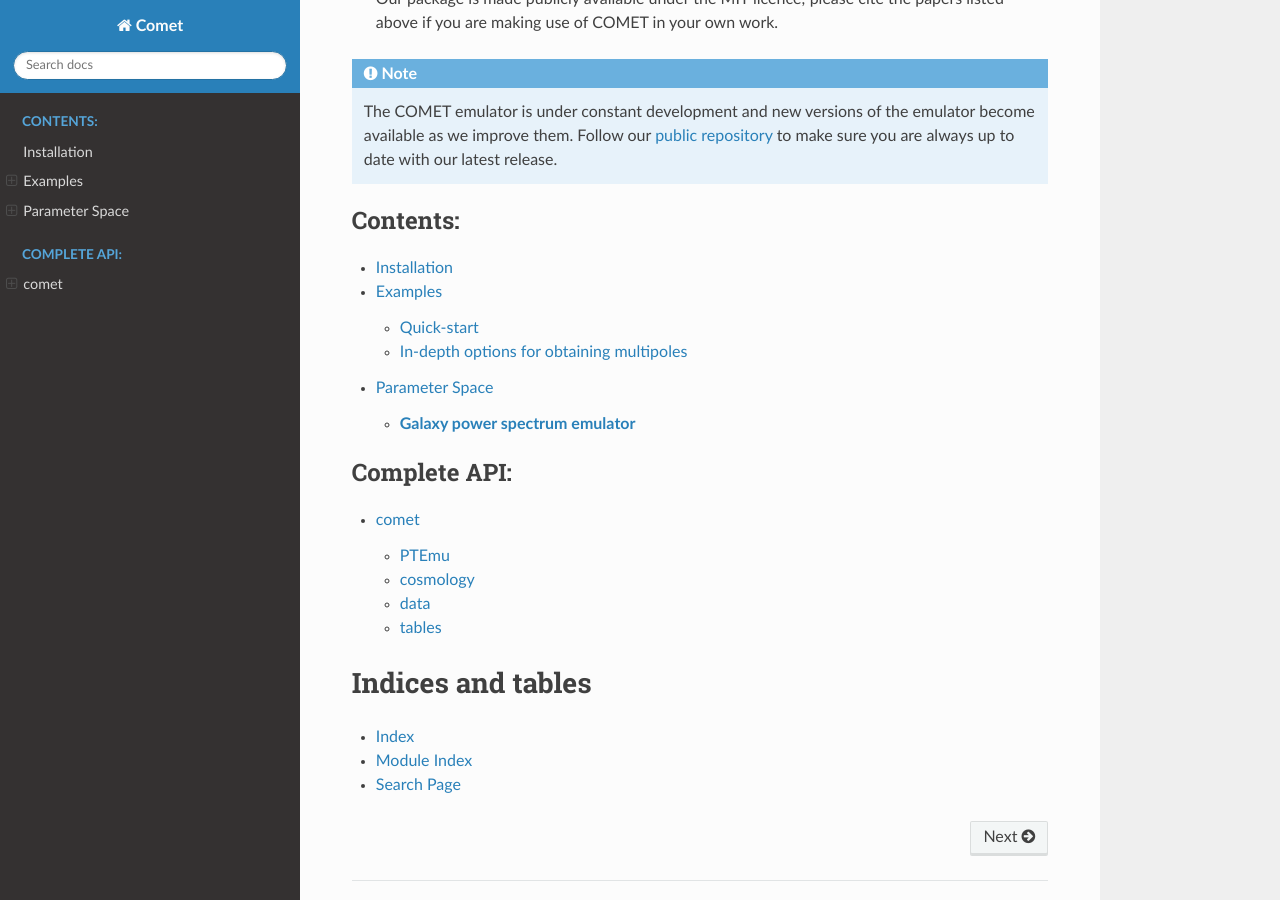
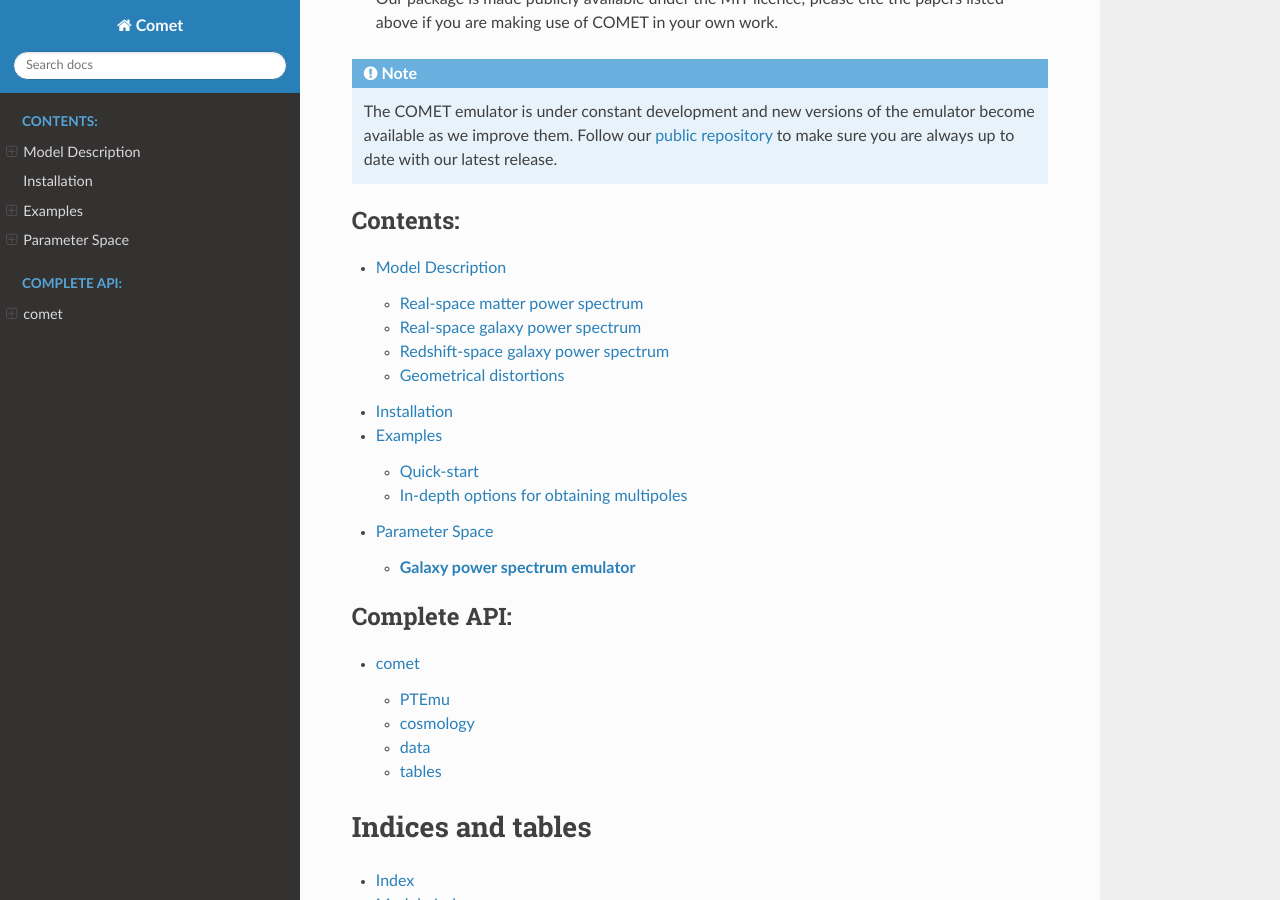
Before and after one commit to adematti/comet-emu, a Sphinx documentation site: the page built from docs/source/index.rst, in a window 1280 px wide and 900 px high, scrolled down 1304 px. Built offline with Sphinx 7.4.7 and the Read the Docs theme 2.0.0, drawn with Linux system fonts in a browser that asks for light colours; some of the changed lines change nothing that is shown.

Commit message:
Added model description section

```diff
--- a/docs/source/index.rst
+++ b/docs/source/index.rst
@@ -72,6 +72,7 @@
    :maxdepth: 2
    :caption: Contents:
 
+   model
    installation
    ./Tutorial/example
    spaceparams
--- /dev/null
+++ b/docs/source/model.rst
@@ -0,0 +1,453 @@
+Model Description
+=================
+
+In this section we provide a description of the theoretical framework necessary
+to model the anisotropic galaxy power spectrum :math:`P_\mathrm{gg}(k,z,\mu)`
+and its Legendre multipoles :math:`P^{(\ell)}(k,z)`, which are the main
+quantities provided by the COMET emulator.
+
+Real-space matter power spectrum
+--------------------------------
+
+**Standard Perturbation Theory**
+
+Following the classical approach of perturbative methods, we consider
+how small post-inflationary fluctuations in the matter density field
+:math:`\rho_\mathrm{m}` evolve into the current large-scale distribution
+probed by galaxy redshift surveys. The regime of validity of Cosmological
+Perturbation Theory is limited only down to mildly non-linear scales, where the
+matter density contrast
+
+.. math::
+  \delta_\mathrm{m}({\bf{x}},t)= \
+  \frac{\rho_\mathrm{m}({\bf{x}},t)}{\bar{\rho}_\mathrm{m}(t)}-1
+
+is still small enough that can be described by means of analytical approaches
+(unless explicitly noted, for sake of easiness we omit all the
+time-dependencies in the rest of this section).
+
+It is more convenient to work with wavemodes :math:`{\bf{k}}` rather than with
+comoving separations :math:`{\bf{x}}`, and therefore it is better to define the
+Fourier transform of :math:`\delta_\mathrm{m}({\bf{x}})` as
+
+.. math::
+  \delta_\mathrm{m}({\bf{k}}) = \int \frac{d{\bf{x}}}{(2\pi)^3} \
+  \, e^{-i{\bf{k}}\cdot{\bf{x}}} \, \delta_\mathrm{m}({\bf{x}}).
+
+The matter power spectrum :math:`P_\mathrm{mm}(k)` is defined as the
+auto-covariance function of :math:`\delta_\mathrm{m}`, namely
+
+.. math::
+  <\delta_\mathrm{m}({\bf{k}})\delta_\mathrm{m}({\bf{k'}})> \
+  = (2\pi)^3 \, \delta_\mathrm{D}({\bf{k}}+{\bf{k'}}) \, P_\mathrm{m}(k),
+
+where :math:`\delta_\mathrm{D}` is the Dirac delta, and we made use of both
+homogeneity and isotropy of the matter density field to express the argument of
+the power spectrum as the modulus of the wavemode :math:`{\bf{k}}`.
+
+In the context of Standard Perturbation Theory (SPT), for which the
+energy-stress tensor vanishes and particles do not experience shell-crossing
+within the deeply non-linear regime, it is possible to express the matter power
+spectrum in a perturbative way, such that
+
+.. math::
+  P_\mathrm{mm}(k)=P_\mathrm{L}(k)+P^\mathrm{1-loop}(k)+\ldots,
+
+where :math:`P_\mathrm{L}(k)` is the linear matter power spectrum, and
+
+.. math::
+  \begin{flalign*}
+    P^\mathrm{1-loop}(k) = \; & P_{22}(k) + P_{13}(k) = \\
+    & 2\int_{\bf{q}} F_2^2({\bf{k}}-{\bf{q}}, \, {\bf{q}}) \
+    P_\mathrm{L}(|{\bf{k}}-{\bf{q}}|) \, P_\mathrm{L}(q) \, + \\
+    & + 6 \, P_\mathrm{L}(k) \int_{\bf{q}} F_3({\bf{q}},-{\bf{q}},{\bf{k}}) \
+    P_\mathrm{L}(q)
+  \end{flalign*}
+
+is the one-loop contribution generated by non-linear evolution of the matter
+density field, and :math:`F_2` and :math:`F_3` are the second and third order
+matter kernels which describe the non-linear interaction between different
+wavemodes.
+
+In this context, loops refer to the number of internal wavemodes
+:math:`{\bf{q}}` which are present in the loop integrals. The two individual
+contributions, :math:`P_{22}(k)` and :math:`P_{13}(k)` are obtained by
+respectively self-correlating the second order term of the :math:`\delta`
+expansion with itself, :math:`<\delta^{(2)}\delta^{(2)}>`, and
+cross-correlating the leading order term with the third-order one,
+:math:`<\delta^{(1)}\delta^{(3)}>`. The first term is defined as a mixture of
+the linear power spectrum evaluated at different wavemodes (mode-coupling
+term), while the second one is a simple rescaling of the amplitude of the
+linear power spectrum (propagator-like term).
+
+**IR-resummation**
+
+Despite one-loop SPT predictions being partially able to recover the amplitude
+of the non-linear matter power spectrum at mildly non-linear scales, a direct
+comparison with the output of N-body simulations shows how its accuracy is
+degraded, in particular when modelling the power spectrum on BAO scales. This
+region has been proven to be sensitive to large-scale bulk flows, whose main
+effect is a smearing of the BAO wiggles. This effect can be taken into account
+by effectively resumming all infrared scales :math:`q<k`.
+
+In practical terms, the linear power spectrum is expressed as the sum of a
+smooth and wiggly component, such that
+
+.. math::
+  P_\mathrm{L}(k)=P_\mathrm{nw}(k)+P_\mathrm{w}(k).
+
+At leading order, the IR-resummed power spectrum can then be written as
+
+.. math::
+  P_\mathrm{mm}^\mathrm{IR-LO}(k) = P_\mathrm{nw}(k) + \
+  e^{-k^2\Sigma^2} P_\mathrm{w}(k),
+
+where the two-point function :math:`\Sigma` of the relative displacement field
+is defined as
+
+.. math::
+  \Sigma^2 = \frac{1}{6\pi^2} \int_0^{k_\mathrm{s}} P_\mathrm{nw}(q) \
+  \bigg[1 - j_0\Big(\frac{q}{k_\mathrm{osc}}\Big) + \
+  2 \, j_2\Big(\frac{q}{k_\mathrm{osc}}\Big)\bigg] dq.
+
+Here :math:`j_n` is the :math:`n`-th order spherical Bessel function,
+:math:`k_\mathrm{osc}=1/\ell_\mathrm{osc}` is the wavemode corresponding to the
+BAO scale :math:`\ell_\mathrm{osc}=110 \, h^{-1} \, \mathrm{Mpc}`, and
+:math:`k_\mathrm{s}=0.2 \, h \, \mathrm{Mpc}^{-1}` is the UV integration limit.
+
+At next-to-leading order, the IR-resummed power spectrum can be written as
+
+.. math::
+  \begin{flalign*}
+    P_\mathrm{mm}^\mathrm{IR-NLO}(k) = \; & P_\mathrm{nw}(k) + \
+    \left(1+k^2\Sigma^2\right) e^{-k^2\Sigma^2} P_\mathrm{w}(k) + \\
+    & + P^\mathrm{1-loop}\left[P_\mathrm{mm}^\mathrm{IR-LO}\right](k),
+  \end{flalign*}
+
+where the square brackets of the last term are meant to evaluate the one-loop
+corrections using the leading order IR-resummed power spectrum rather than the
+linear one in the loop integrals.
+
+**Non-trivial energy-stress tensor**
+
+In addition to a poor accuracy for the amplitude of BAO wiggles, SPT also
+produces a failure in the broadband amplitude already at mildly non-linear
+separations. This is the result of assuming a zero energy-stress tensor, which,
+on the contrary, is present when analysing measurements from N-body
+simulations.
+
+At leading order, the only additional contribution to the matter power spectrum
+is given by
+
+.. math::
+  P_\mathrm{ctr}(k) = -2 \, c_\mathrm{s}^2 \, k^2 \
+  P_\mathrm{mm}^\mathrm{IR-LO}(k),
+
+where :math:`c_\mathrm{s}` can be treated as an effective sound speed.
+Ultimately, we can write the complete non-linear matter power spectrum as
+
+.. math::
+  P_\mathrm{mm}(k)=P_\mathrm{mm}^\mathrm{IR-NLO}(k)+P_\mathrm{ctr}(k).
+
+
+Real-space galaxy power spectrum
+--------------------------------
+
+The general perturbative expansion of the galaxy density field
+:math:`\delta_\mathrm{g}` is based on the sum of all the individual operators
+that are a function of the properties of the galaxy environment, such as the
+underlying matter density field, or the large-scale tidal field. More
+precisely, this sum includes all those operators which are sourced by the
+gravitational potential :math:`\Phi` and the velocity potential
+:math:`\Phi_\mathrm{v}`.
+
+At one-loop in the galaxy power spectrum, the only terms of the :math:`\delta`
+expansion that are required are summarised as follows,
+
+.. math::
+  \begin{flalign*}
+    \delta_\mathrm{g}({\bf{x}}) = \; & b_1\delta({\bf{x}}) + \
+    \beta_1\nabla^2\delta({\bf{x}}) + \
+    \varepsilon_\mathrm{g}({\bf{x}}) \, + \\
+    &+ \frac{b_2}{2}\,\delta^2({\bf{x}}) + \
+    \gamma_2\,\mathcal{G}_2(\Phi_\mathrm{v}|{\bf{x}}) + \
+    \gamma_{21}\,\mathcal{G}_{2}(\varphi_1,\varphi_2|{\bf{x}}) + \ldots
+  \end{flalign*}
+
+Here it is possible to identify a dependence on different operators:
+
+[-] At linear level, :math:`\delta_\mathrm{g}` is a constant rescaling of the
+amplitude of :math:`\delta`. The multiplicative factor which reflects this
+rescaling, :math:`b_1`, is typically labelled `linear bias`.
+
+[-] Moving to mildly non-linear scales, different powers of the matter density
+field start to appear, as expected from a spherically symmetric gravitational
+collapse. The only term which is relevant for the one-loop galaxy power
+spectrum is the next-to-leading order term :math:`\delta^2`, with the
+corresponding quadratic bias :math:`b_2`.
+
+[-] Other than generating higher order terms, non-linear evolution is also
+responsible for the generation of a large-scale tidal field, which at leading
+order in the power spectrum is characterised by a non-local bias parameter
+:math:`\gamma_2` and by a single operator called second-order Galileon,
+:math:`\mathcal{G}_2`, defined as
+
+.. math::
+  \mathcal{G}_2(\Phi_\mathrm{v})=\left(\nabla_{ij}\Phi_\mathrm{v}\right)^2 \
+  -\left(\nabla^2\Phi_\mathrm{v}\right).
+
+[-] Still contributing to the one-loop galaxy power spectrum, we can expand the
+velocity potential :math:`\Phi_\mathrm{v}` up to second order,
+:math:`\Phi_\mathrm{v}=\Phi_\mathrm{v}^{(1)}+\Phi_\mathrm{v}^{(2)}+\ldots=\
+\varphi_1+\varphi_2+\ldots`, and compute the effect of the tidal field induced
+by non-linear evolution at the next-to-leading order. In this case the model
+requires an extra non-local cubic bias, :math:`\gamma_{21}`.
+
+[-] The presence of short-range non-localities, mostly due to the processes of
+galaxy formation is taken into account taking an operator which is made up of
+higher derivatives of the gravitational potential (differently from the
+previous operators, which are only second derivatives). At one-loop the only
+contribution to the power spectrum is given by the laplacian of the density
+field, for which an extra parameter :math:`\beta_1` is required.
+
+[-] The process of galaxy formation also has a dependence on short wavelengths
+fluctuations. Differently from the previous operators, that are purely
+deterministic, this extra term enters the formula for the galaxy power spectrum
+as a stochastic contribution, via the field :math:`\varepsilon_\mathrm{g}\
+({\bf{x}})`.
+
+The galaxy power spectrum can be obtained simply taking the auto-correlation
+of the galaxy density field :math:`\delta_\mathrm{g}`, similarly to what is
+done to obtain the matter power spectrum from the matter density field
+:math:`\delta_\mathrm{m}`. The full expression at one-loop becomes then
+
+.. math::
+  P_\mathrm{gg}(k)=P_\mathrm{gg}^\mathrm{tree}(k) + \
+  P_\mathrm{gg}^\mathrm{1-loop} + P_\mathrm{gg}^\mathrm{ctr}(k) + \
+  P_\mathrm{gg}^\mathrm{noise}(k),
+
+where the individual contribution are given by
+
+.. math::
+  \begin{flalign*}
+    P_\mathrm{gg}^\mathrm{tree}(k) = \; & b_1^2 \, P_\mathrm{L}(k), \\
+    P_\mathrm{gg}^\mathrm{1-loop}(k) = \; & P_\mathrm{gg,22}(k) + \
+    P_\mathrm{gg,13}(k) = \\
+    & 2\int_{\bf{q}} K_2^2({\bf{q}},{\bf{k}}-{\bf{q}}) \
+    P_\mathrm{L}(|{\bf{k}}-{\bf{q}}|) \, P_\mathrm{L}(q) \, + \\
+    & +6 \, b_1 \, P_\mathrm{L}(k) \int_{\bf{q}} \
+    K_3({\bf{q}},-{\bf{q}},{\bf{k}}) P_\mathrm{L}(q), \\
+    P_\mathrm{gg}^\mathrm{ctr}(k) = \; & -2 \, b_1 \big(b_1 c_\mathrm{s}^2 + \
+    \beta_1\big) k^2 \, P_\mathrm{L}(k) = \\
+    & -2 \, c_0 \, k^2 P_\mathrm{L}(k), \\
+    P_\mathrm{gg}^\mathrm{noise}(k) = \; & \frac{1}{\bar{n}} \
+    \left(1 + N_0 + N_2 \, k^2 \right).
+  \end{flalign*}
+
+Here, :math:`K_2` and :math:`K_3` are the second and third order galaxy
+kernels, which can be written as
+
+.. math::
+  \begin{flalign*}
+    K_2({\bf{k}}_1,{\bf{k}}_2) = \; & b_1 F_2({\bf{k}}_1,{\bf{k}}_2) + \
+    \frac{1}{2}b_2 + \gamma_2 \, S({\bf{k}}_1,{\bf{k}}_2) \\
+    K_3({\bf{k}}_1,{\bf{k}}_2,{\bf{k}}_3) = \; & b_1\
+    F_3({\bf{k}}_1,{\bf{k}}_2,{\bf{k}}_3) + \
+    b_2 \, F_2({\bf{k}}_1,{\bf{k}}_2) + \\
+    & + 2 \, \gamma_2 \, S({\bf{k}}_1,{\bf{k}}_2+{\bf{k}}_3) \
+    F_2({\bf{k}}_2,{\bf{k}}_3) + \\
+    & + 2 \, \gamma_{21} \, S({\bf{k}}_1,{\bf{k}}_2+{\bf{k}}_3) \
+    [F_2({\bf{k}}_2,{\bf{k}}_3)-G_2({\bf{k}}_2,{\bf{k}}_3)],
+  \end{flalign*}
+
+where the expression for :math:`K_3` has to be symmetrised with respect to its
+arguments.
+
+Since at leading order, the effect on the galaxy power spectrum of higher
+derivatives is completely degenerate with the one of teh dark matter
+counterterm, we combine the two parameters :math:`c_\mathrm{s}` and
+:math:`\beta_1` into a single parameter :math:`c_0` to avoid unnecessary
+degrees of freedom in the model.
+
+The noise component can be parametrised in units of the sample number density
+:math:`\bar{n}`. In the Poissonian limit, the total noise tends to the value
+defined by the inverse number density. However, galaxy distribution within the
+one-halo term suffers is not completely random, as two individual objects
+cannot be defined in the limit where their separation tends to zero (similarly
+to the exclusion effect for dark matter halos). Therefore, new terms has to be
+included, starting from the leading order scale independent parameter
+:math:`N_0`, which accounts for constant deviations from Poissonian shot noise,
+to the :math:`k^2`-dependent parameter :math:`N_2`.
+
+In order to account for the effect of large-scale bulk flows on intermediate
+scales, infrared modes have to be resummed in a similar way to what is done for
+the matter power spectrum. At leading order, it follows
+
+.. math::
+  P_\mathrm{gg}^\mathrm{IR-LO}(k)=b_1^2 \
+  \left[P_\mathrm{nw}(k)+e^{-k^2\Sigma^2}P_\mathrm{w}(k)\right] + \
+  \frac{1}{\bar{n}}(1+N_0),
+
+and similarly at next-to-leading order,
+
+.. math::
+  \begin{flalign*}
+  P_\mathrm{gg}^{IR-NLO}(k)=\; & b_1^2 \
+  \Big[P_\mathrm{nw}(k)+(1+k^2\Sigma^2)e^{-k^2\Sigma^2} \
+  P_\mathrm{w}(k)\Big] \, + \\
+  & + P_\mathrm{gg}^\mathrm{1-loop}\left[P_\mathrm{mm}^\mathrm{IR-LO}\right] \
+  (k) + P_\mathrm{gg}^\mathrm{ctr}\left[P_\mathrm{mm}^\mathrm{IR-LO}\right] \
+  (k) \,+ \\
+  &+P_\mathrm{gg}^\mathrm{noise}(k),
+  \end{flalign*}
+
+where, following the notation already adopted in the matter power spectrum
+section, the square brackets of the second and third term of the previous
+equation is meant as an evaluation of :math:`P_\mathrm{gg}^{1-loop}` and
+:math:`P_\mathrm{gg}^{ctr}` using the leading order IR-resummed matter power
+spectrum in place of the linear matter power spectrum.
+
+
+Redshift-space galaxy power spectrum
+------------------------------------
+
+The use of the observed redshift of a luminous source as a proxy for its
+comoving distance from the observer is responsible for the generation of
+anisotropic distortions in the distribution pattern of galaxies. This
+originates from the effect of galaxy peculiar velocities summing up to the
+velocity induced by the cosmic flow, in a way that
+
+.. math::
+  z_\mathrm{obs} = z_\mathrm{cos}+z_\mathrm{pec}.
+
+The only component of the peculiar velocity which matters is the one along the
+line of sight :math:`\hat{\bf{z}}`, and this leads to anisotropies in the shape of
+the galaxy (and matter) power spectrum.
+
+A common ansatz is to assume the plane-parallel approximation (considered
+separations much smaller than the distance to the observer), for which the
+whole angular dependence is characterised by the angle between the galaxy pair
+separation and the line of sight :math:`\mu=({\bf{k}}\cdot\hat{\bf{z}})/k`.
+
+Still making use of one-loop perturbation theory, it is then possible to write
+the redshift-space galaxy power spectrum as
+
+.. math::
+  P_\mathrm{gg}^{s}(k,\mu) = P_\mathrm{gg}^{s,\mathrm{tree}}(k,\mu) + \
+  P_\mathrm{gg}^{s,\mathrm{1-loop}}(k,\mu) + \
+  P_\mathrm{gg}^{s,\mathrm{ctr}}(k,\mu) + \
+  P_\mathrm{gg}^{s,\mathrm{noise}}(k,\mu),
+
+where the individual contribution are given by
+
+.. math::
+  \begin{flalign*}
+  P_\mathrm{gg}^{s,\mathrm{tree}}(k,\mu) = \; & Z_1^2({\bf{k}}) \
+  P_\mathrm{L}(k), \\
+  P_\mathrm{gg}^{s,\mathrm{1-loop}}(k,\mu) = \; & \
+  P_\mathrm{gg,22}^{s}(k,\mu) + P_\mathrm{gg,13}^{s}(k,\mu) = \\
+  & 2\int_{\bf{q}} Z_2^2({\bf{q}},{\bf{k}}-{\bf{q}}) \
+  P_\mathrm{L}(|{\bf{k}}-{\bf{q}}|) P_\mathrm{L}(q) + \\
+  & + 6 Z_1(\mu) P_\mathrm{L}(k) \int_{\bf{q}} \
+  Z_3({\bf{q}},-{\bf{q}},{\bf{k}}) P_\mathrm{L}(q), \\
+  P_\mathrm{gg}^{s,\mathrm{ctr}}(k,\mu) = \; & \
+  P_\mathrm{gg}^{s,\mathrm{ctr,\nabla^2\delta}}(k,\mu) + \
+  P_\mathrm{gg}^{s,\mathrm{ctr,\nabla^4\delta}}(k,\mu), \\
+  P_\mathrm{gg}^{s,\mathrm{noise}}(k,\mu) = \; & \
+  \frac{1}{\bar{n}} \
+  \left(1 + N_0 + N_{20}k^2 + N_{22}k^2\mu^2\right).
+  \end{flalign*}
+
+Here, the individual galaxy redshift-space kernels :math:`Z_n` are defined as
+
+.. math::
+  \begin{flalign*}
+  Z_1({\bf{k}}) = \; &b_1 + f\mu^2, \\
+  Z_2({\bf{k}}_1,{\bf{k}}_2) = \; & K_2({\bf{k}}_1,{\bf{k}}_2) + \
+  f\mu^2 G_2({\bf{k}}_1,{\bf{k}}_2) + \\
+  & +\frac{1}{2}fk\mu \
+  \bigg[\frac{\mu_1}{k_1}\left(b_1+f\mu_2^2\right) + \
+  \frac{\mu_2}{k_2}\left(b_1+f\mu_1^2\right)\bigg], \\
+  Z_3({\bf{k}}_1,{\bf{k}}_2.{\bf{k}}_3) = \; & \
+  K_3({\bf{k}}_1,{\bf{k}}_2,{\bf{k}}_3) + \
+  f\mu^2G_3({\bf{k}}_1,{\bf{k}}_2,{\bf{k}}_3) + \\
+  & + \frac{1}{2}f^2k^2\mu^2\left(b_1+f\mu_1^2\right) \
+  \frac{\mu_2\mu_3}{k_2k_3} + \\
+  & + fk\mu\frac{\mu_3}{k_3} \
+  \Big[b_1F_2({\bf{k}}_1,{\bf{k}}_2)+ \
+  f\mu_{12}^2G_2({\bf{k}}_1,{\bf{k}}_2)\Big] + \\
+  & + fk\mu (b_1+f\mu_1^2)\frac{\mu_{23}}{k_{23}}G_2({\bf{k}}_2,{\bf{k}}_3)+ \\
+  & + \frac{b_2}{2}fk\mu\frac{\mu_1}{k_1} + \
+  \gamma_2 fk\mu\frac{\mu_1}{k_1} S({\bf{k}}_2,{\bf{k}}_3),
+  \end{flalign*}
+
+where the growth rate :math:`f=d\log D(a)/d\log a` is the logarithmic
+derivative of the linear growth factor :math:`D` with respect to the scale
+factor :math:`a`, and the third order kernel has to be symmetrised with respect
+to its arguments.
+
+The contribution of higher derivatives and matter counterterm is encapsulated
+by the term :math:`P_\mathrm{gg}^{s,\mathrm{ctr}}(k,\mu)`. The latter is split
+into the leading order term, which now scales with different powers of
+:math:`\mu`,
+
+.. math::
+  P_\mathrm{gg}^{s,\mathrm{ctr,\nabla^2\delta}}(k,\mu) = \
+  -2\left(c_0+c_2f\mu^2+c_4f^2\mu^4\right) k^2 P_\mathrm{L}(k),
+
+and the next-to-leading order correction that scales with :math:`k^4`,
+
+.. math::
+  P_\mathrm{gg}^{s,\mathrm{ctr,\nabla^4\delta}}(k,\mu) = \
+  -c_\mathrm{nlo}f^4\mu^4 Z_1({\bf{k}}) k^4 P_\mathrm{L}(k).
+
+Similarly, the shot-noise term now consists of the same expansion for the
+real-space case, but an additional scale-dependent correction to the
+quadrupole.
+
+Also in this case the resummation of infrared modes is carried out with a
+splitting of the power spectrum into a smooth and wiggly component, but in this
+case the BAO damping also depends on the angle :math:`\mu`. At leading order,
+the IR-resummed power spectrum reads
+
+.. math::
+  P_\mathrm{gg}^{IR-LO}(k,\mu) = Z_1^2({\bf{k}}) \
+  \left(P_\mathrm{nw}(k)+e^{-k^2\Sigma_\mathrm{tot}^2(\mu)}P_\mathrm{w}\right),
+
+where the angular dependence of :math:`\Sigma_\mathrm{tot}` is given by
+
+.. math::
+  \Sigma_\mathrm{tot}(\mu) = \
+  \left[1+f\mu^2(2+f)\right]\Sigma^2 + f^2\mu^2(\mu^2-1)\delta\Sigma^2,
+
+with
+
+.. math::
+  \delta\Sigma^2 = \frac{1}{2\pi^2} \
+  \int_0^{k_\mathrm{s}} dq P_\mathrm{nw}(q) \
+  j_2\left(\frac{q}{k_\mathrm{osc}}\right).
+
+The next-to-leading order IR-resummed redshift-space galaxy power spectrum can
+be written as
+
+.. math::
+  \begin{flalign*}
+    P_\mathrm{gg}^{IR-NLO}(k,\mu) = \; & Z_1^2({\bf{k}}) \
+    \bigg[P_\mathrm{nw}(k)+(1+k^2\Sigma_\mathrm{tot}^2(\mu)) \
+    e^{-k^2\Sigma_\mathrm{tot}^2(\mu)} P_\mathrm{w}(k)\bigg] + \\
+    & + P_\mathrm{gg}^{s,\mathrm{1-loop}}\
+    \left[P_\mathrm{mm}^\mathrm{IR-LO}\right](k,\mu) + \\
+    & + P_\mathrm{gg}^{s,\mathrm{ctr}} \
+    \left[P_\mathrm{mm}^\mathrm{IR-LO}\right](k,\mu) + \
+    P_\mathrm{gg}^{s,\mathrm{noise}}(k,\mu),
+  \end{flalign*}
+
+where, once again, following the notation of the previous sections, the square
+brackets of the second and third terms of the previous equation mean that the
+one-loop corrections and the counterterms are evaluated using the leading order
+IR-resummed matter power spectrum in place of the linear power spectrum.
+
+
+Geometrical distortions
+-----------------------
+ehi
```
